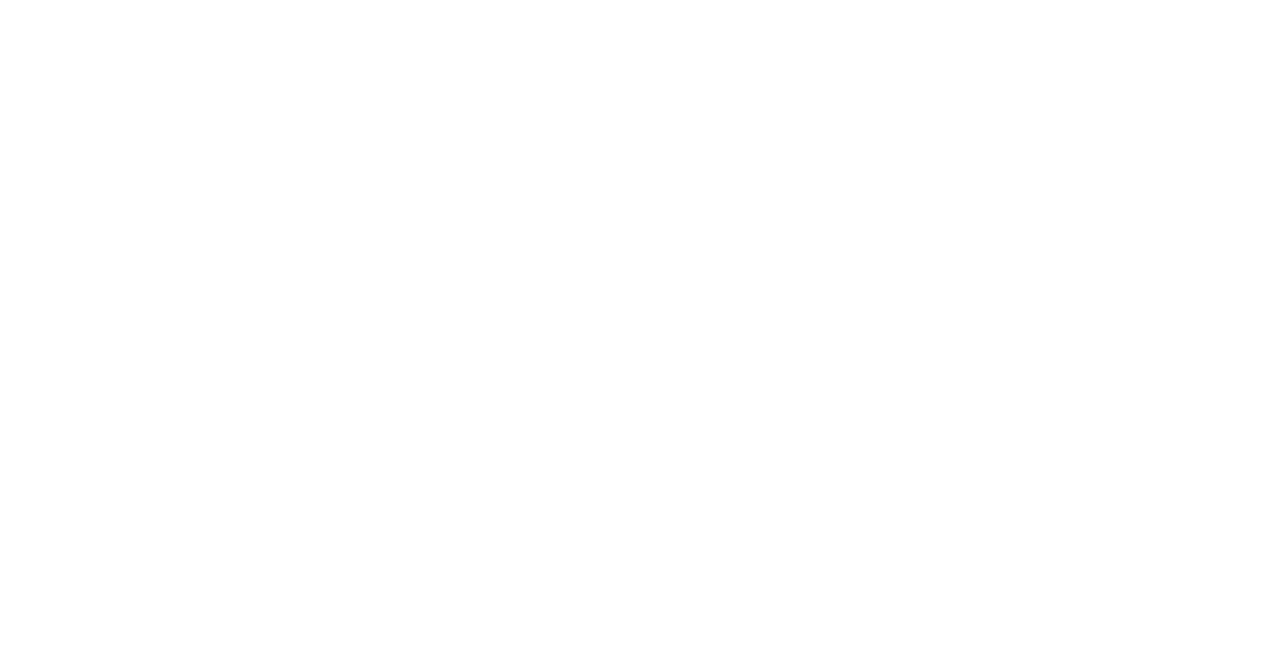
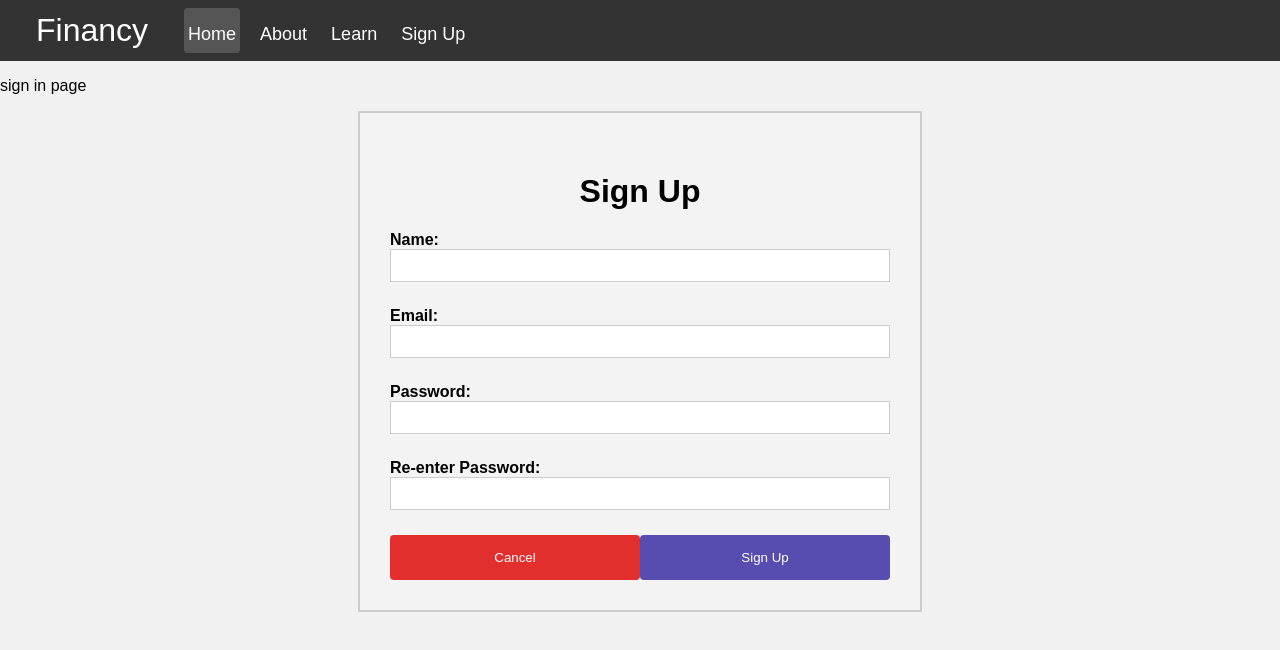
Before and after one commit to Verlias/Financy, a React (Vite) app in the folder client/: page /Sign-Up in a window 1280 px wide. Before the commit this address had no page. Shown: the top 650 px of the page. Built offline with nearby package versions, Linux system fonts and the light colour scheme.

Commit message:
Created sign up page

```diff
--- a/client/src/App.jsx
+++ b/client/src/App.jsx
@@ -3,6 +3,7 @@
 import Home from "./Home-Page/Home-Main.jsx";
 import About from "./About-Page/About.jsx";
 import Learn from "./Learn-Page/Learn.jsx";
+import SignUp from './Sign-Up-Page/Sign-Up.jsx';
 
 function App() {
   return (
@@ -13,6 +14,7 @@
             <Route path="/Home" element={<Home />}/>
             <Route path="/About" element={<About />}/>
             <Route path="/Learn" element={<Learn />}/>
+            <Route path="/Sign-Up" element={<SignUp />}/>
         </Routes>
       </Router>
     </>
--- a/client/src/Components/NavBar.jsx
+++ b/client/src/Components/NavBar.jsx
@@ -19,6 +19,9 @@
                     <li>
                         <Link to="/learn">Learn</Link>
                     </li>
+                    <li>
+                        <Link to="/sign-up">Sign Up</Link>
+                    </li>
                 </ul>
             </nav>
         </>
--- /dev/null
+++ b/client/src/Sign-Up-Page/Sign-Up.jsx
@@ -0,0 +1,35 @@
+import React from "react";
+import {Link} from "react-router-dom";
+import styles from "./Sign-Up.module.css";
+import NavBar from "../Components/NavBar";
+
+function SignUp(){
+
+    return(
+        <>
+            <NavBar />
+            <p>sign in page</p>
+            <form action="sign-up.php" method="get">
+                <div class="container">
+                    <h1>Sign Up</h1>
+                    <label for="name">Name:</label>
+                    <input type="text" id="name" name="name" required/>
+
+                    <label for="email">Email:</label>
+                    <input type="email" id="email" name="email" required/>
+
+                    <label for="password">Password:</label>
+                    <input type="password" id="password" name="password" required/>
+
+                    <label for="password">Re-enter Password:</label>
+                    <input type="password" id="password" name="password" required/>
+
+                    <button type="cancel">Cancel</button>
+                    <button type="submit">Sign Up</button>
+                </div>
+            </form>
+        </>
+    )
+}
+
+export default SignUp;
--- /dev/null
+++ b/client/src/Sign-Up-Page/Sign-Up.module.css
@@ -0,0 +1,62 @@
+body {
+    font-family: Arial, sans-serif;
+    background-color: #f1f1f1;
+  }
+
+  h1 {
+    text-align: center;
+    margin-top: 30px;
+  }
+
+  form {
+    border: 2px solid #ccc;
+    background-color: #ffffff1f;
+    width: 500px;
+    margin: auto;
+    padding: 30px;
+  }
+
+  label {
+    font-weight: bold;
+    display: flexbox;
+  }
+
+  input[type="text"],
+  input[type="email"],
+  input[type="password"] {
+    width: 100%;
+    padding: 8px;
+    border: 1px solid #ccc;
+    box-sizing: border-box;
+    margin-bottom: 25px;
+  }
+
+  button[type="submit"] {
+    background-color: #574caf;
+    color: #fff;
+    width: 50%;
+    padding: 15px;
+    border: none;
+    border-radius: 4px;
+    cursor: pointer;
+    margin: auto;
+  }
+
+  button[type="submit"]:hover {
+    background-color: #413696;
+  }
+
+  button[type="cancel"] {
+    background-color: #e32e2e;
+    color: #fff;
+    width: 50%;
+    padding: 15px;
+    border: none;
+    border-radius: 4px;
+    cursor: pointer;
+    margin: auto;
+  }
+
+  button[type="cancel"]:hover {
+    background-color: #9a1c1c;
+  }
```
